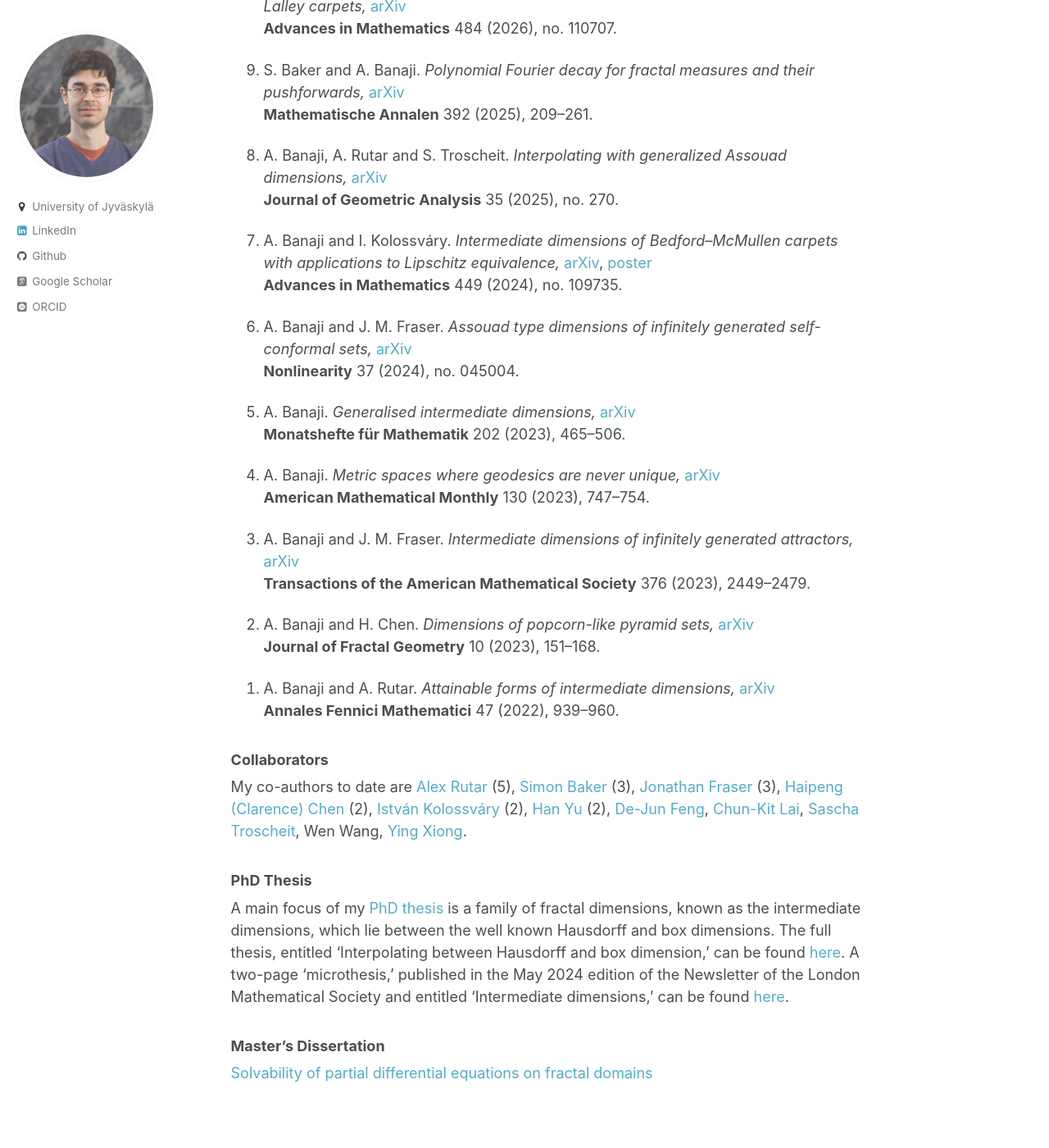
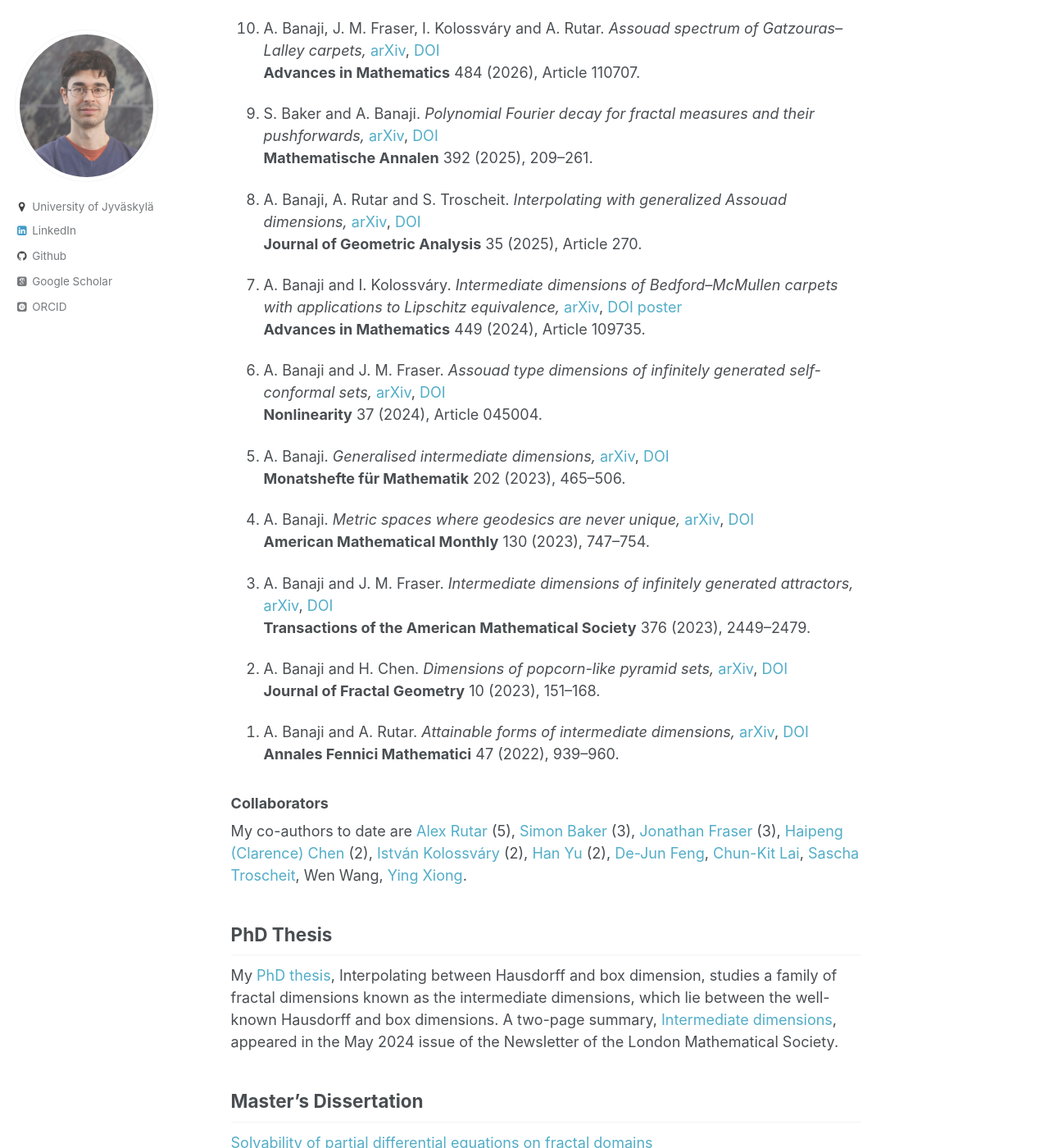
Before and after one commit to amlan-banaji/amlan-banaji.github.io, a Jekyll site: the page built from _pages/publications.md, in a window 1280 px wide and 1400 px high, scrolled down 922 px. Shown: the whole window at 82% size. Built offline with Jekyll 4.4.1, drawn with Linux system fonts in a browser that asks for light colours; some web fonts are replaced; before the commit the page ends 2295 px from its top, so only the background shows below that; some of the changed text lies outside the part shown.

Commit message:
publication page

```diff
--- a/_pages/publications.md
+++ b/_pages/publications.md
@@ -4,17 +4,17 @@ permalink: /publications/
 author_profile: true
 ---
 
-These articles are freely available on arXiv - see the links below, or [here](https://arxiv.org/a/0000-0002-3727-0894.html)
+These articles are freely available on arXiv; see the links below, or my [complete arXiv author record](https://arxiv.org/a/0000-0002-3727-0894.html)
 
-### Research Articles
+## Research Articles
 
-### Submitted preprints:
+### Preprints:
 
-16. A. Banaji and H. Yu, *Fourier transform of nonlinear images of self-similar measures: qualitative aspects,* [arXiv](https://arxiv.org/abs/2606.09743).
+16. A. Banaji and H. Yu. *Fourier transform of nonlinear images of self-similar measures: qualitative aspects,* [arXiv](https://arxiv.org/abs/2606.09743).
 
-15. S. Baker and A. Banaji, *Self-similar and self-conformal measures with slow Fourier decay,* [arXiv](https://arxiv.org/abs/2602.05593).
+15. A. Banaji, H. Chen, A. Rutar and W. Wang. *Attainable forms of lower spectra,* [arXiv](https://arxiv.org/abs/2603.03174).
 
-14. A. Banaji, H. Chen, A. Rutar and W. Wang. *Attainable forms of lower spectra,* [arXiv](https://arxiv.org/abs/2603.03174).
+14. S. Baker and A. Banaji. *Self-similar and self-conformal measures with slow Fourier decay,* [arXiv](https://arxiv.org/abs/2602.05593).
 
 13. S. Baker, A. Banaji, D.-J. Feng, C.-K. Lai and Y. Xiong. *Distinct dimensions for attractors of bi-Lipschitz iterated function systems,* [arXiv](https://arxiv.org/abs/2509.22084).
 
@@ -31,34 +31,34 @@ To appear in **Peking Mathematical Journal**
 
 ### Published:
 
-10. A. Banaji, J. M. Fraser, I. Kolossváry and A. Rutar. *Assouad spectrum of Gatzouras–Lalley carpets,* [arXiv](https://arxiv.org/abs/2401.07168)
-**Advances in Mathematics** 484 (2026), no. 110707.
+10. A. Banaji, J. M. Fraser, I. Kolossváry and A. Rutar. *Assouad spectrum of Gatzouras–Lalley carpets,* [arXiv](https://arxiv.org/abs/2401.07168), [DOI](https://doi.org/10.1016/j.aim.2025.110707)
+**Advances in Mathematics** 484 (2026), Article 110707.
 
-9. S. Baker and A. Banaji. *Polynomial Fourier decay for fractal measures and their pushforwards,* [arXiv](https://arxiv.org/abs/2401.01241)
+9. S. Baker and A. Banaji. *Polynomial Fourier decay for fractal measures and their pushforwards,* [arXiv](https://arxiv.org/abs/2401.01241), [DOI](https://doi.org/10.1007/s00208-025-03091-z)
 **Mathematische Annalen** 392 (2025), 209–261.
 
-8. A. Banaji, A. Rutar and S. Troscheit. *Interpolating with generalized Assouad dimensions,* [arXiv](https://arxiv.org/abs/2308.12975)
-**Journal of Geometric Analysis** 35 (2025), no. 270.
+8. A. Banaji, A. Rutar and S. Troscheit. *Interpolating with generalized Assouad dimensions,* [arXiv](https://arxiv.org/abs/2308.12975), [DOI](https://doi.org/10.1007/s12220-025-02099-w)
+**Journal of Geometric Analysis** 35 (2025), Article 270.
 
-7. A. Banaji and I. Kolossváry. *Intermediate dimensions of Bedford–McMullen carpets with applications to Lipschitz equivalence,* [arXiv](https://arxiv.org/abs/2111.05625), [poster](https://amlan-banaji.github.io/files/BristolCarpetsPoster.pdf)
-**Advances in Mathematics** 449 (2024), no. 109735.
+7. A. Banaji and I. Kolossváry. *Intermediate dimensions of Bedford–McMullen carpets with applications to Lipschitz equivalence,* [arXiv](https://arxiv.org/abs/2111.05625), [DOI](https://doi.org/10.1016/j.aim.2024.109735) [poster](https://amlan-banaji.github.io/files/BristolCarpetsPoster.pdf)
+**Advances in Mathematics** 449 (2024), Article 109735.
 
-6. A. Banaji and J. M. Fraser. *Assouad type dimensions of infinitely generated self-conformal sets,* [arXiv](https://arxiv.org/abs/2207.11611)
-**Nonlinearity** 37 (2024), no. 045004.
+6. A. Banaji and J. M. Fraser. *Assouad type dimensions of infinitely generated self-conformal sets,* [arXiv](https://arxiv.org/abs/2207.11611), [DOI](https://doi.org/10.1088/1361-6544/ad2864)
+**Nonlinearity** 37 (2024), Article 045004.
 
-5. A. Banaji. *Generalised intermediate dimensions,* [arXiv](https://arxiv.org/abs/2011.08613)
+5. A. Banaji. *Generalised intermediate dimensions,* [arXiv](https://arxiv.org/abs/2011.08613), [DOI](https://doi.org/10.1007/s00605-023-01884-5)
 **Monatshefte für Mathematik** 202 (2023), 465–506.
 
-4. A. Banaji. *Metric spaces where geodesics are never unique,* [arXiv](https://arxiv.org/abs/2209.00598)
+4. A. Banaji. *Metric spaces where geodesics are never unique,* [arXiv](https://arxiv.org/abs/2209.00598), [DOI](https://doi.org/10.1080/00029890.2023.2231332)
 **American Mathematical Monthly** 130 (2023), 747–754.
 
-3. A. Banaji and J. M. Fraser. *Intermediate dimensions of infinitely generated attractors,* [arXiv](https://arxiv.org/abs/2104.15133)
+3. A. Banaji and J. M. Fraser. *Intermediate dimensions of infinitely generated attractors,* [arXiv](https://arxiv.org/abs/2104.15133), [DOI](https://doi.org/10.1090/tran/8766)
 **Transactions of the American Mathematical Society** 376 (2023), 2449–2479.
 
-2. A. Banaji and H. Chen. *Dimensions of popcorn-like pyramid sets,* [arXiv](https://arxiv.org/abs/2212.06961)
+2. A. Banaji and H. Chen. *Dimensions of popcorn-like pyramid sets,* [arXiv](https://arxiv.org/abs/2212.06961), [DOI](https://doi.org/10.4171/JFG/135)
 **Journal of Fractal Geometry** 10 (2023), 151–168.
 
-1. A. Banaji and A. Rutar. *Attainable forms of intermediate dimensions,* [arXiv](https://arxiv.org/abs/2111.14678)
+1. A. Banaji and A. Rutar. *Attainable forms of intermediate dimensions,* [arXiv](https://arxiv.org/abs/2111.14678), [DOI](https://doi.org/10.54330/afm.120529)
 **Annales Fennici Mathematici** 47 (2022), 939–960.
 {: reversed="reversed"}
 
@@ -66,11 +66,11 @@ To appear in **Peking Mathematical Journal**
 
 My co-authors to date are [Alex Rutar](https://rutar.org/) (5), [Simon Baker](https://simonbakermaths.wordpress.com/) (3), [Jonathan Fraser](https://jonathan-fraser.github.io/homepage/) (3), [Haipeng (Clarence) Chen](https://sites.google.com/view/hpchen0703/clarence-chens-personal-homepage) (2), [István Kolossváry](https://www.st-andrews.ac.uk/mathematics-statistics/people/itk1/) (2), [Han Yu](https://math-hanyu.github.io/) (2), [De-Jun Feng](https://www.math.cuhk.edu.hk/~djfeng/index.html), [Chun-Kit Lai](https://sites.google.com/view/chunkitlai/home), [Sascha Troscheit](https://www.troscheit.eu/), Wen Wang, [Ying Xiong](https://www2.scut.edu.cn/ma_en/2015/0703/c5917a209648/page.htm).
 
-### PhD Thesis
+## PhD Thesis
 
-A main focus of my [PhD thesis](https://arxiv.org/pdf/2406.07527) is a family of fractal dimensions, known as the intermediate dimensions, which lie between the well known Hausdorff and box dimensions. The full thesis, entitled 'Interpolating between Hausdorff and box dimension,' can be found [here](https://arxiv.org/abs/2406.07527). A two-page 'microthesis,' published in the May 2024 edition of the Newsletter of the London Mathematical Society and entitled 'Intermediate dimensions,' can be found [here](https://amlan-banaji.github.io/files/MicrothesisLMS.pdf).
+My [PhD thesis](https://arxiv.org/pdf/2406.07527), Interpolating between Hausdorff and box dimension, studies a family of fractal dimensions known as the intermediate dimensions, which lie between the well-known Hausdorff and box dimensions. A two-page summary, [Intermediate dimensions](https://amlan-banaji.github.io/files/MicrothesisLMS.pdf), appeared in the May 2024 issue of the Newsletter of the London Mathematical Society.
 
-### Master's Dissertation
+## Master's Dissertation
 
 [Solvability of partial differential equations on fractal domains](https://amlan-banaji.github.io/files/dissweb1.pdf)
 
```
Also changed, not shown: 1 other file.
